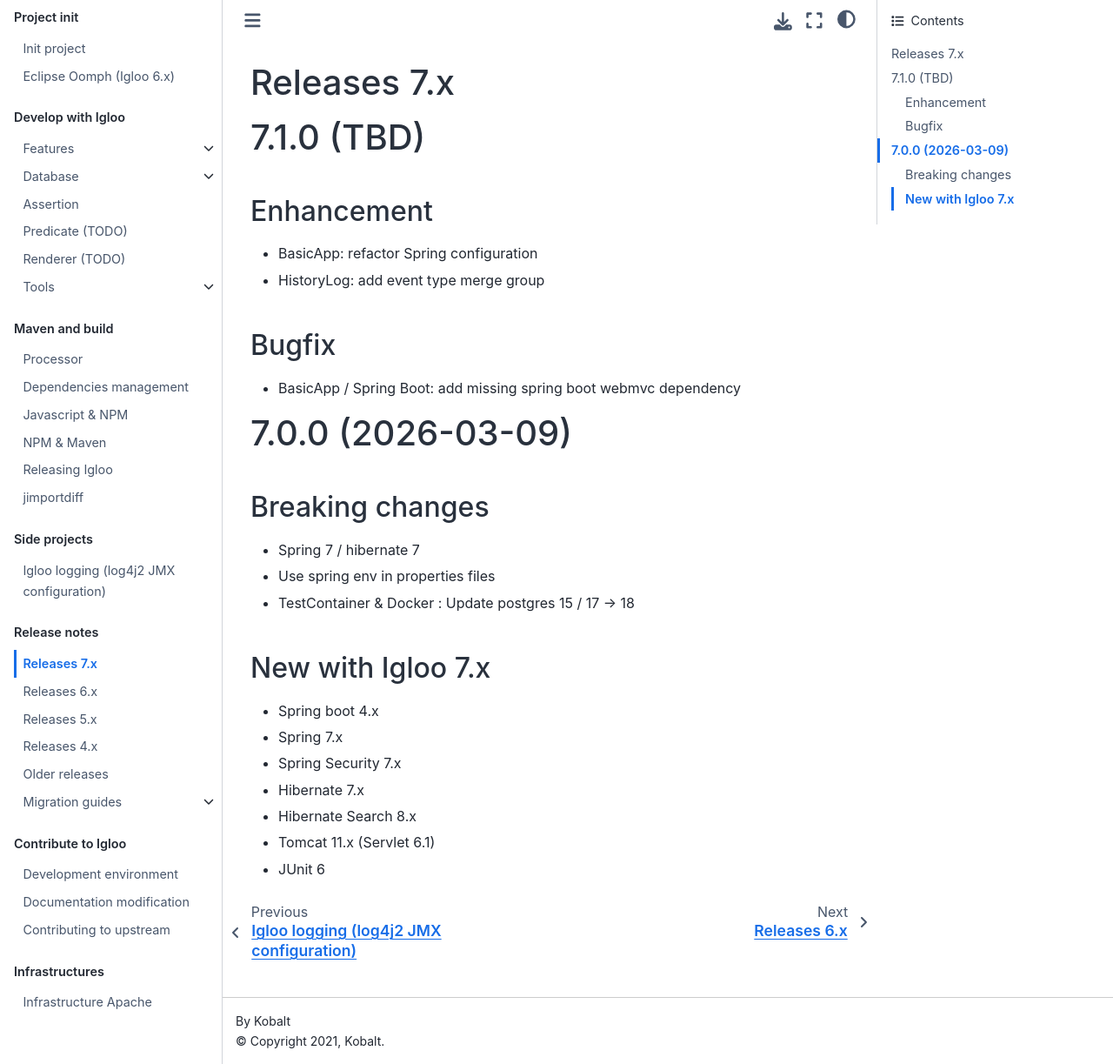
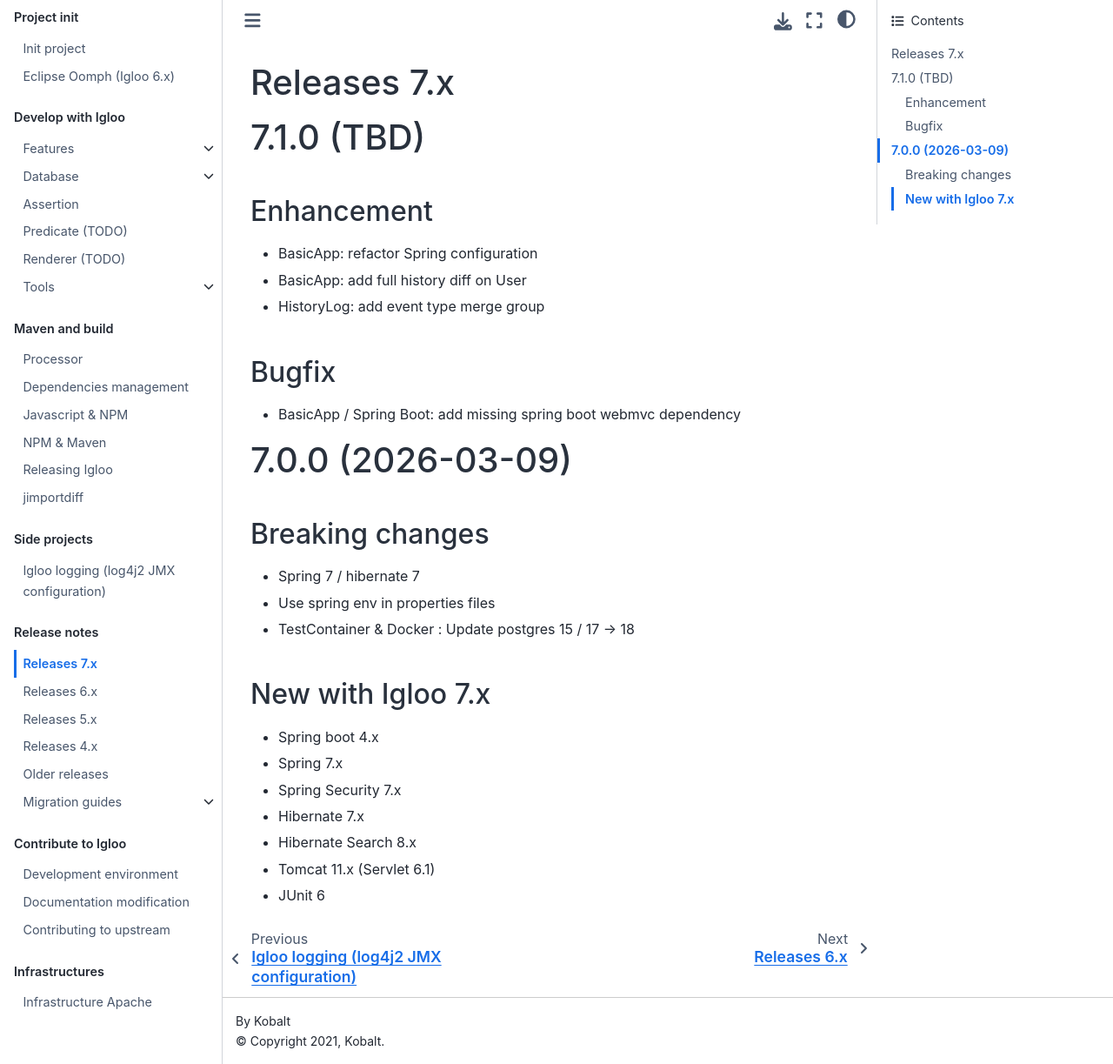
Before and after one commit to igloo-project/igloo-doc, a Sphinx documentation site: the page built from source/release-notes/releases-7.x.md, in a window 1280 px wide and 1223 px high. Shown: the whole window at 87% size. Built offline with Sphinx 7.4.7 and the Sphinx Book theme 1.1.4, drawn with Linux system fonts in a browser that asks for light colours.

Commit message:
Update changelog

```diff
--- a/source/release-notes/releases-7.x.md
+++ b/source/release-notes/releases-7.x.md
@@ -5,6 +5,7 @@
 ## Enhancement
 
 * BasicApp: refactor Spring configuration
+* BasicApp: add full history diff on User
 * HistoryLog: add event type merge group
 
 ## Bugfix
```
